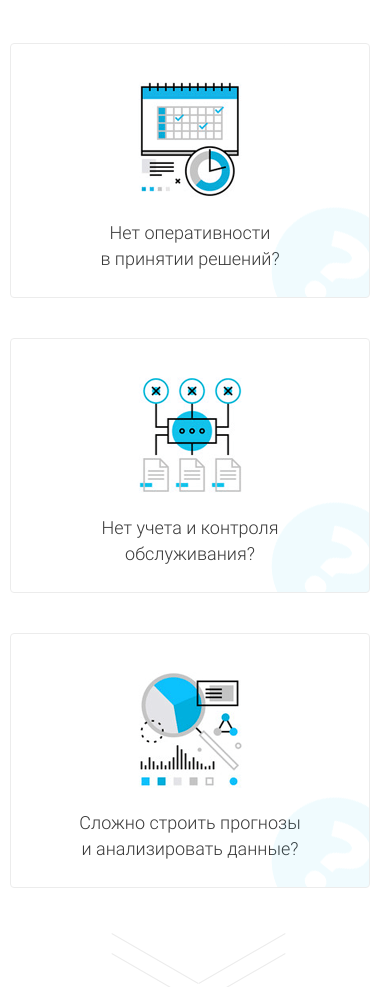
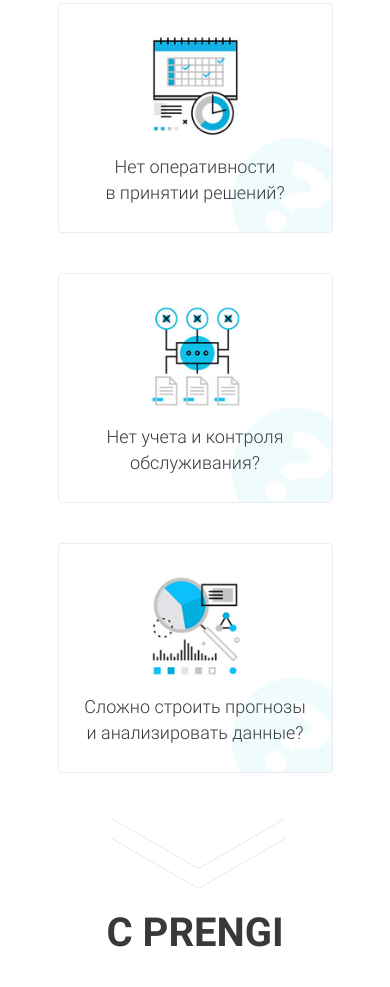
Before and after one commit to ArtemBakhmatov/Prengi, a plain HTML site: page src/index.html in a window 390 px wide. Shown: the part 1137-2124 px from the top of the page. Drawn offline with Linux system fonts and the light colour scheme.

Commit message:
Адаптация третьего экрана

```diff
--- a/src/sass/blocks/_media.scss
+++ b/src/sass/blocks/_media.scss
@@ -29,6 +29,11 @@
         &__right {
             width: 350px;
             margin-top: 30px;
+        }
+    }
+    .advantages {
+        &__wrapper {
+            justify-content: space-around;
         }
     }
 }
@@ -74,6 +79,15 @@
             }
         }
     }
+    .advantages {
+        padding: 40px 0;
+        &__block {
+            width: 340px;
+            &_icon {
+                left: 240px;
+            }
+        }
+    }
 }
 
 @media (max-width: 768px) {
@@ -94,6 +108,15 @@
         }
         &__slider {
             margin-top: -457px;
+        }
+    }
+    .advantages {
+        padding: 30px 0;
+        &__block {
+            width: 360px;
+            &_icon {
+                left: 260px;
+            }
         }
     }
 }
@@ -153,4 +176,26 @@
             }
         }
     }
+    .advantages {
+        padding: 20px 0;
+        &__block {
+            width: 275px;
+            height: 230px;
+            &_img {
+                width: 165px;
+                height: 150px;
+            }
+            &_title {
+                top: 150px;
+            }
+            &_icon {
+                left: 172px;
+                top: 132px;
+            }
+        }
+        &__subtitle {
+            font-size: 40px;
+            line-height: 40px;
+        }
+    }
 }
```
Also changed, not shown: src/css/style.css, 1 other file.
